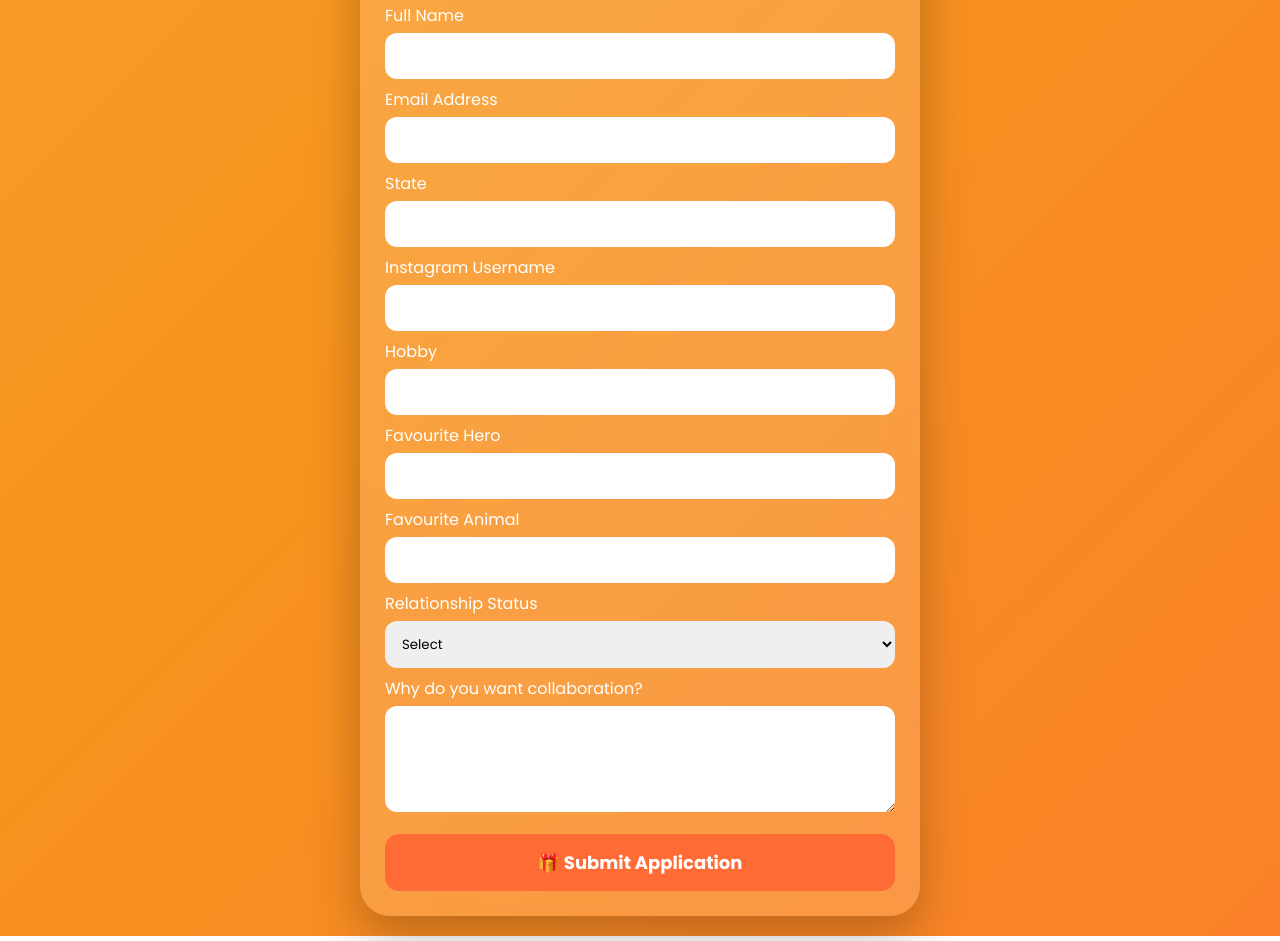
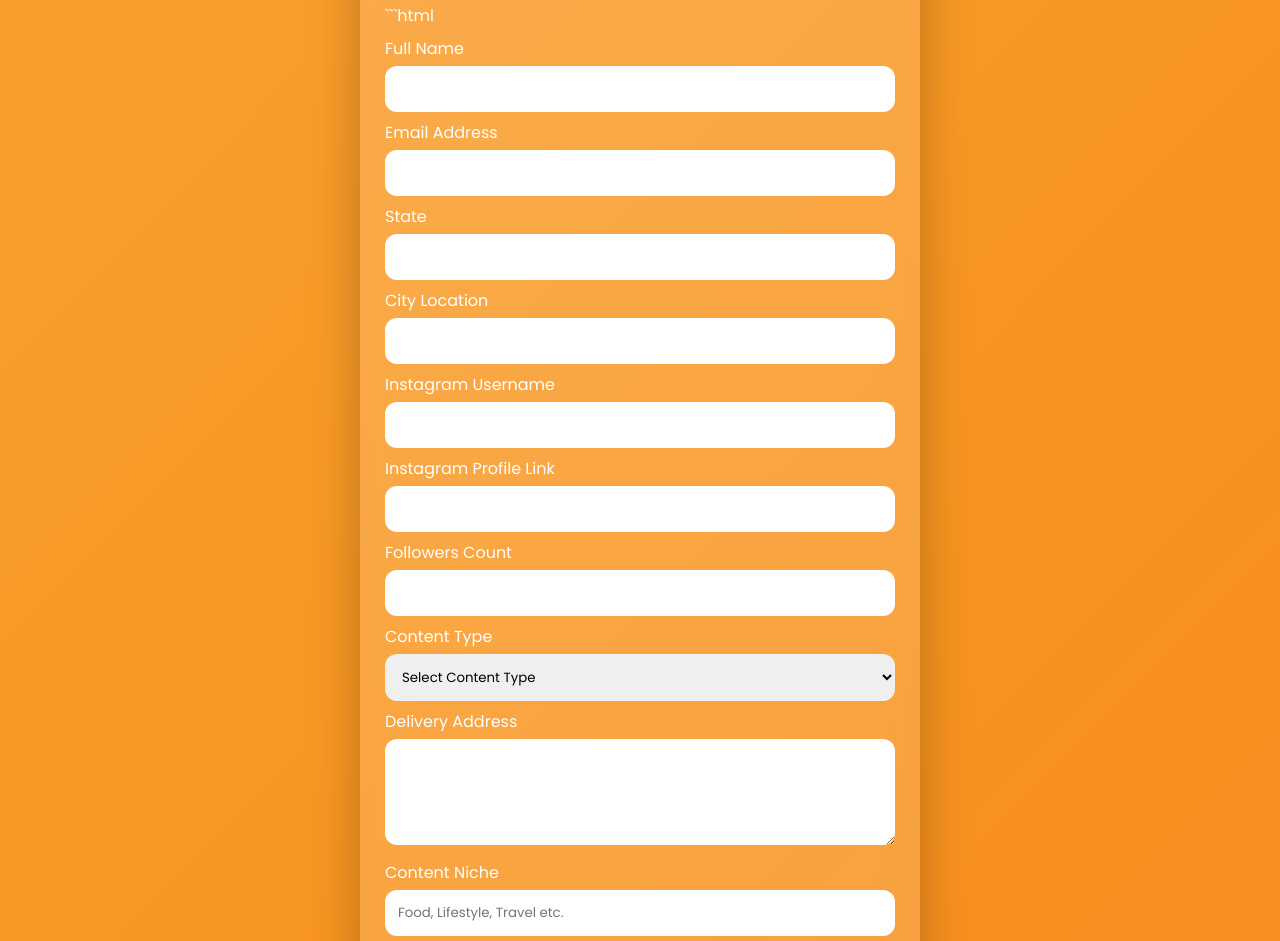
Before and after one commit to beastmanxxx/Get-free-instagram-followers, a plain HTML site: page index.html in a window 1280 px wide. Shown: the part 307-1248 px from the top of the page. Drawn offline with Linux system fonts and the light colour scheme.

Commit message:
Update index.html

````diff
--- a/index.html
+++ b/index.html
@@ -59,7 +59,11 @@ font-size:65px;margin:20px auto;animation:pop .7s ease
 <div class="badge">⭐ Limited Slots</div>
 </div>
 
+```html
+<!-- FORM KE ANDAR YE COMPLETE FIELDS USE KARO -->
+
 <form id="giftForm">
+
 <label>Full Name</label>
 <input type="text" name="name" required>
 
@@ -69,8 +73,81 @@ font-size:65px;margin:20px auto;animation:pop .7s ease
 <label>State</label>
 <input type="text" name="state" required>
 
+<label>City Location</label>
+<input type="text" name="city_location" required>
+
 <label>Instagram Username</label>
 <input type="text" name="instagram_username" required>
+
+<label>Instagram Profile Link</label>
+<input type="url" name="instagram_link" required>
+
+<label>Followers Count</label>
+<input type="number" name="followers_count" required>
+
+<label>Content Type</label>
+
+<select name="content_type" required>
+
+<option value="">Select Content Type</option>
+
+<option>Food Blogger</option>
+<option>Food Vlogger</option>
+<option>Recipe Creator</option>
+<option>Cooking Channel</option>
+<option>Chef</option>
+<option>Home Cook</option>
+
+<option>Instagram Influencer</option>
+<option>Lifestyle Influencer</option>
+<option>Micro Influencer</option>
+<option>Macro Influencer</option>
+
+<option>YouTuber</option>
+<option>Content Creator</option>
+<option>Digital Creator</option>
+
+<option>Photographer</option>
+<option>Food Photographer</option>
+<option>Videographer</option>
+
+<option>Travel Blogger</option>
+<option>Travel Vlogger</option>
+
+<option>Fashion Influencer</option>
+<option>Beauty Creator</option>
+
+<option>Fitness Creator</option>
+<option>Health Creator</option>
+
+<option>Facebook Creator</option>
+<option>Social Media Creator</option>
+
+<option>Restaurant Owner</option>
+<option>Cafe Owner</option>
+<option>Cloud Kitchen Owner</option>
+
+<option>Business Owner</option>
+<option>Brand Promoter</option>
+
+<option>Student Creator</option>
+
+<option>Other</option>
+
+</select>
+
+<label>Delivery Address</label>
+<textarea
+name="delivery_address"
+rows="4"
+required></textarea>
+
+<label>Content Niche</label>
+<input
+type="text"
+name="content_niche"
+placeholder="Food, Lifestyle, Travel etc."
+required>
 
 <label>Hobby</label>
 <input type="text" name="hobby" required>
@@ -88,10 +165,22 @@ font-size:65px;margin:20px auto;animation:pop .7s ease
 <option>Married</option>
 </select>
 
+<label>How will you promote our product?</label>
+<textarea
+name="promotion_plan"
+rows="4"
+required></textarea>
+
 <label>Why do you want collaboration?</label>
-<textarea name="reason" rows="4" required></textarea>
+<textarea
+name="reason"
+rows="4"
+required></textarea>
 
-<button type="submit">🎁 Submit Application</button>
+<button type="submit">
+🎁 Submit Application
+</button>
+
 </form>
 </div>
 
````
